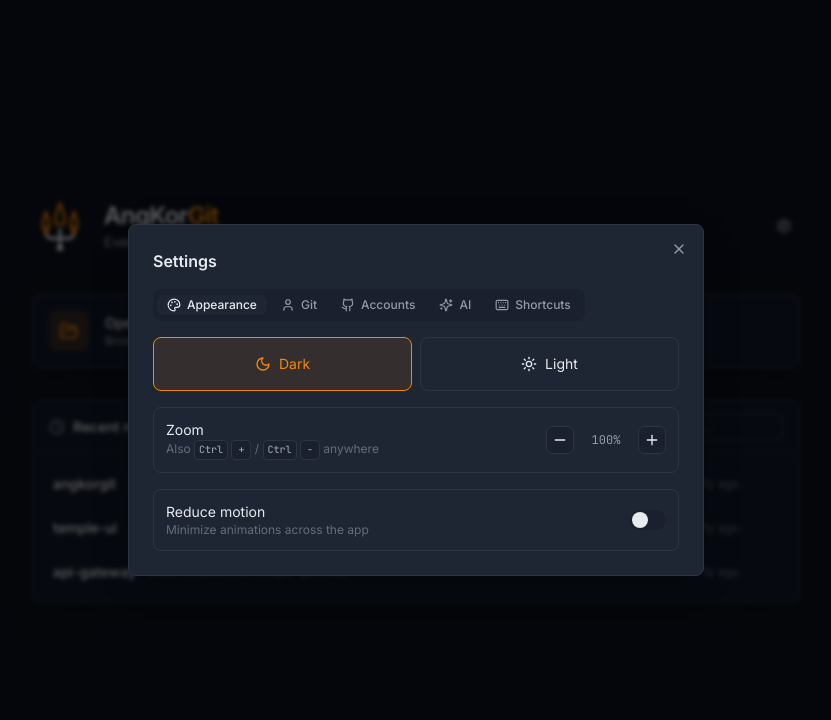
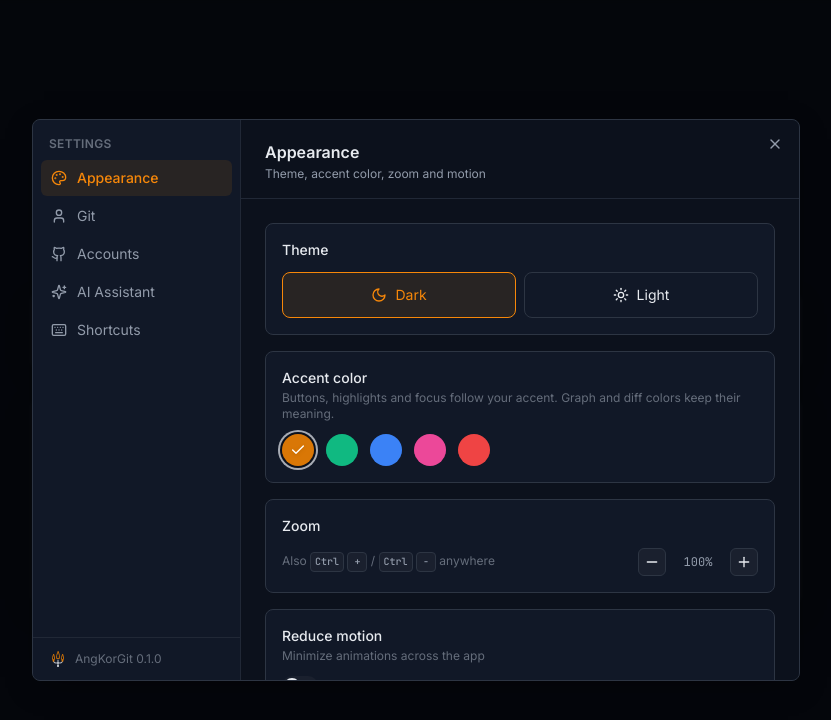
Before and after one commit to cheat2001/angkorgit, a React (Vite) app in the folder apps/desktop/: page /repo in a window 1280 px wide. Both pictures are taken after a click on the button "Settings". Shown: the top 720 px of the page, without its empty margins (224-1055 px from the left). Built offline with nearby package versions, Linux system fonts and the light colour scheme.

Commit message:
refactor(settings): migrate to navigation rail and titled cards

```diff
--- a/apps/desktop/src/features/settings/SettingsDialog.tsx
+++ b/apps/desktop/src/features/settings/SettingsDialog.tsx
@@ -3,18 +3,18 @@ import { toast } from 'sonner';
 import {
   Check,
   Github,
+  Keyboard,
   KeyRound,
-  Trash2,
-  UserRound,
-  UsersRound,
   Minus,
   Moon,
   Palette,
   Plus,
   Sparkles,
   Sun,
+  Trash2,
   User,
-  Keyboard,
+  UserRound,
+  UsersRound,
   Wifi,
 } from 'lucide-react';
 import { AI_PROVIDER_PRESETS, type AiProviderKind } from '@angkorgit/core';
@@ -22,10 +22,11 @@ import {
   Button,
   Dialog,
   DialogContent,
-  DialogHeader,
   DialogTitle,
+  Hint,
   Input,
   Kbd,
+  Logo,
   Select,
   SelectContent,
   SelectItem,
@@ -34,19 +35,36 @@ import {
   Separator,
   Spinner,
   Switch,
-  Tabs,
-  TabsContent,
-  TabsList,
-  TabsTrigger,
   cn,
 } from '@angkorgit/design-system';
 import { ipc } from '@/core/ipc';
 import { useRepo } from '@/features/repository/store';
 import { useUi } from '@/features/ui/store';
-import { useSettings, ZOOM_MAX, ZOOM_MIN } from './store';
+import { ACCENTS, useSettings, ZOOM_MAX, ZOOM_MIN } from './store';
 import { AccountsTab } from './AccountsTab';
 import { getAiProvider } from '@/features/ai/client';
 import { modKey } from '@/shared/utils';
+
+/**
+ * Product-grade settings window: navigation rail on the left, one focused
+ * section on the right — the pattern of Linear / Arc / VS Code, not a
+ * cramped tab strip.
+ */
+
+type SectionId = 'appearance' | 'git' | 'accounts' | 'ai' | 'shortcuts';
+
+const SECTIONS: Array<{
+  id: SectionId;
+  label: string;
+  description: string;
+  icon: React.ComponentType<{ className?: string }>;
+}> = [
+  { id: 'appearance', label: 'Appearance', description: 'Theme, accent color, zoom and motion', icon: Palette },
+  { id: 'git', label: 'Git', description: 'Committer identity and identity profiles', icon: User },
+  { id: 'accounts', label: 'Accounts', description: 'Hosting accounts for push and pull over HTTPS', icon: Github },
+  { id: 'ai', label: 'AI Assistant', description: 'Provider, model and connection', icon: Sparkles },
+  { id: 'shortcuts', label: 'Shortcuts', description: 'Keyboard reference', icon: Keyboard },
+];
 
 function Field({ label, children }: { label: string; children: React.ReactNode }) {
   return (
@@ -57,15 +75,34 @@ function Field({ label, children }: { label: string; children: React.ReactNode }
   );
 }
 
+/** Titled card grouping related controls — the visual unit of every section. */
+function SettingCard({
+  title,
+  description,
+  children,
+}: {
+  title: string;
+  description?: string;
+  children: React.ReactNode;
+}) {
+  return (
+    <section className="rounded-lg border border-border bg-surface p-4">
+      <h3 className="text-sm font-medium">{title}</h3>
+      {description && <p className="mt-0.5 text-xs text-faint">{description}</p>}
+      <div className="mt-3">{children}</div>
+    </section>
+  );
+}
+
 const SHORTCUTS: Array<[string, string[]]> = [
   ['Command palette', ['mod', 'K']],
   ['Toggle terminal', ['mod', '`']],
+  ['Toggle sidebar', ['mod', 'B']],
+  ['Undo / redo operation', ['mod', 'Z / ⇧Z']],
   ['Refresh repository', ['mod', 'R']],
   ['Settings', ['mod', ',']],
   ['Commit (in message box)', ['mod', '⏎']],
-  ['Zoom in / out', ['mod', '+ / −']],
-  ['Reset zoom', ['mod', '0']],
-  ['Toggle sidebar', ['mod', 'B']],
+  ['Zoom in / out / reset', ['mod', '+ / − / 0']],
   ['Close diff view', ['Esc']],
 ];
 
@@ -75,6 +112,7 @@ export function SettingsDialog() {
   const open = dialog === 'settings';
   const settings = useSettings();
 
+  const [section, setSection] = useState<SectionId>('appearance');
   const [gitName, setGitName] = useState('');
   const [gitEmail, setGitEmail] = useState('');
   const [testing, setTesting] = useState(false);
@@ -139,40 +177,58 @@ export function SettingsDialog() {
   };
 
   const preset = AI_PROVIDER_PRESETS[settings.ai.provider];
+  const active = SECTIONS.find((s) => s.id === section) ?? SECTIONS[0];
 
   return (
     <Dialog open={open} onOpenChange={(o) => !o && closeDialog()}>
-      <DialogContent className="max-w-xl">
-        <DialogHeader>
-          <DialogTitle>Settings</DialogTitle>
-        </DialogHeader>
-        <Tabs defaultValue="appearance">
-          <TabsList className="mb-4">
-            <TabsTrigger value="appearance">
-              <Palette className="size-3.5" /> Appearance
-            </TabsTrigger>
-            <TabsTrigger value="git">
-              <User className="size-3.5" /> Git
-            </TabsTrigger>
-            <TabsTrigger value="accounts">
-              <Github className="size-3.5" /> Accounts
-            </TabsTrigger>
-            <TabsTrigger value="ai">
-              <Sparkles className="size-3.5" /> AI
-            </TabsTrigger>
-            <TabsTrigger value="shortcuts">
-              <Keyboard className="size-3.5" /> Shortcuts
-            </TabsTrigger>
-          </TabsList>
+      <DialogContent className="max-w-3xl overflow-hidden p-0">
+        <DialogTitle className="sr-only">Settings</DialogTitle>
+        <div className="flex h-[560px] max-h-[80vh]">
+          {/* Navigation rail */}
+          <nav className="flex w-52 shrink-0 flex-col border-r border-border-subtle bg-surface">
+            <p className="px-4 pb-2 pt-4 text-xs font-semibold uppercase tracking-wide text-faint">
+              Settings
+            </p>
+            <div className="flex-1 px-2">
+              {SECTIONS.map(({ id, label, icon: Icon }) => (
+                <button
+                  key={id}
+                  onClick={() => setSection(id)}
+                  className={cn(
+                    'mb-0.5 flex w-full items-center gap-2.5 rounded-md px-2.5 py-2 text-left text-sm transition-colors',
+                    section === id
+                      ? 'bg-primary/10 font-medium text-primary'
+                      : 'text-muted hover:bg-surface-raised hover:text-foreground',
+                  )}
+                >
+                  <Icon className="size-4 shrink-0" />
+                  {label}
+                </button>
+              ))}
+            </div>
+            <div className="flex items-center gap-2 border-t border-border-subtle px-4 py-3">
+              <Logo size={18} className="text-foreground" />
+              <span className="text-xs text-faint">AngKorGit 0.1.0</span>
+            </div>
+          </nav>
 
-          <TabsContent value="appearance" className="flex flex-col gap-4">
+          {/* Section content */}
+          <div className="flex min-w-0 flex-1 flex-col bg-background">
+            <header className="shrink-0 border-b border-border-subtle px-6 pb-4 pt-5">
+              <h2 className="text-base font-semibold">{active.label}</h2>
+              <p className="mt-0.5 text-xs text-muted">{active.description}</p>
+            </header>
+            <div className="min-h-0 flex-1 overflow-y-auto p-6">
+              {section === 'appearance' && (
+                <div className="flex flex-col gap-4">
+                  <SettingCard title="Theme">
                     <div className="flex gap-2">
                       {(['dark', 'light'] as const).map((theme) => (
                         <button
                           key={theme}
                           onClick={() => settings.setTheme(theme)}
                           className={cn(
-                    'flex flex-1 items-center justify-center gap-2 rounded-lg border p-4 text-sm transition-colors',
+                            'flex flex-1 items-center justify-center gap-2 rounded-lg border p-3 text-sm transition-colors',
                             settings.theme === theme
                               ? 'border-primary bg-primary/10 text-primary'
                               : 'border-border hover:bg-surface-raised',
@@ -183,13 +239,37 @@ export function SettingsDialog() {
                         </button>
                       ))}
                     </div>
-            <div className="flex items-center justify-between rounded-lg border border-border p-3">
-              <div>
-                <p className="text-sm">Zoom</p>
+                  </SettingCard>
+
+                  <SettingCard
+                    title="Accent color"
+                    description="Buttons, highlights and focus follow your accent. Graph and diff colors keep their meaning."
+                  >
+                    <div className="flex items-center gap-3">
+                      {ACCENTS.map((accent) => (
+                        <Hint key={accent.id} label={accent.label}>
+                          <button
+                            aria-label={`Accent: ${accent.label}`}
+                            onClick={() => settings.setAccent(accent.id)}
+                            className={cn(
+                              'flex size-8 items-center justify-center rounded-full transition-transform hover:scale-110',
+                              settings.accent === accent.id &&
+                                'ring-2 ring-foreground/70 ring-offset-2 ring-offset-background',
+                            )}
+                            style={{ background: accent.color }}
+                          >
+                            {settings.accent === accent.id && <Check className="size-4 text-white drop-shadow" />}
+                          </button>
+                        </Hint>
+                      ))}
+                    </div>
+                  </SettingCard>
+
+                  <SettingCard title="Zoom">
+                    <div className="flex items-center justify-between">
                       <p className="text-xs text-faint">
                         Also <Kbd>{modKey()}</Kbd> <Kbd>+</Kbd> / <Kbd>{modKey()}</Kbd> <Kbd>−</Kbd> anywhere
                       </p>
-              </div>
                       <div className="flex items-center gap-1">
                         <Button
                           variant="secondary"
@@ -218,50 +298,61 @@ export function SettingsDialog() {
                         </Button>
                       </div>
                     </div>
-            <div className="flex items-center justify-between rounded-lg border border-border p-3">
-              <div>
-                <p className="text-sm">Reduce motion</p>
-                <p className="text-xs text-faint">Minimize animations across the app</p>
+                  </SettingCard>
+
+                  <SettingCard title="Reduce motion" description="Minimize animations across the app">
+                    <Switch checked={settings.reduceMotion} onCheckedChange={settings.setReduceMotion} />
+                  </SettingCard>
                 </div>
-              <Switch checked={settings.reduceMotion} onCheckedChange={settings.setReduceMotion} />
-            </div>
-          </TabsContent>
+              )}
 
-          <TabsContent value="git" className="flex flex-col gap-4">
+              {section === 'git' && (
+                <div className="flex flex-col gap-4">
+                  <SettingCard
+                    title="Committer identity"
+                    description={
+                      repo
+                        ? `Saved to this repository's .git/config (wins over the global config).`
+                        : 'Saved to your global git config.'
+                    }
+                  >
+                    <div className="flex flex-col gap-3">
                       <Field label="User name">
                         <Input value={gitName} onChange={(e) => setGitName(e.target.value)} placeholder="Your Name" />
                       </Field>
                       <Field label="Email">
-              <Input value={gitEmail} onChange={(e) => setGitEmail(e.target.value)} placeholder="you@example.com" />
+                        <Input
+                          value={gitEmail}
+                          onChange={(e) => setGitEmail(e.target.value)}
+                          placeholder="you@example.com"
+                        />
                       </Field>
-            <p className="text-xs text-faint">
-              {repo ? `Saved to this repository's .git/config` : 'Saved to your global git config'}
-            </p>
-            <Separator />
-            <div className="rounded-lg border border-border p-3">
-              <p className="flex items-center gap-2 text-sm font-medium">
-                <UsersRound className="size-4" /> Identity profiles
-              </p>
-              <p className="mt-1 text-xs text-faint">
-                Save your work and personal identities, then switch per repository — applied to that
-                repo's local config only, so other tools can't override it.
-              </p>
-              <div className="mt-3 flex flex-col gap-1.5">
+                      <div className="flex justify-end">
+                        <Button onClick={() => void saveIdentity()}>Save identity</Button>
+                      </div>
+                    </div>
+                  </SettingCard>
+
+                  <SettingCard
+                    title="Identity profiles"
+                    description="Save work and personal identities, then switch per repository — applied to that repo's local config only, so other tools can't override it."
+                  >
+                    <div className="flex flex-col gap-1.5">
                       {settings.profiles.map((profile) => {
-                  const active = profile.email === gitEmail && profile.name === gitName;
+                        const isActive = profile.email === gitEmail && profile.name === gitName;
                         return (
                           <div
                             key={profile.id}
                             className={cn(
                               'group flex items-center gap-2 rounded-md border p-2',
-                        active ? 'border-primary/50 bg-primary/10' : 'border-border-subtle',
+                              isActive ? 'border-primary/50 bg-primary/10' : 'border-border-subtle',
                             )}
                           >
-                      <UserRound className={cn('size-4 shrink-0', active ? 'text-primary' : 'text-muted')} />
+                            <UserRound className={cn('size-4 shrink-0', isActive ? 'text-primary' : 'text-muted')} />
                             <div className="min-w-0 flex-1">
                               <p className="flex items-center gap-1.5 text-sm">
                                 {profile.label}
-                          {active && <Check className="size-3.5 text-primary" />}
+                                {isActive && <Check className="size-3.5 text-primary" />}
                               </p>
                               <p className="truncate text-xs text-faint">
                                 {profile.name} · {profile.email}
@@ -270,10 +361,10 @@ export function SettingsDialog() {
                             <Button
                               variant="secondary"
                               size="sm"
-                        disabled={active}
+                              disabled={isActive}
                               onClick={() => void applyProfile(profile.name, profile.email, profile.label)}
                             >
-                        {active ? 'Active' : repo ? 'Use for this repo' : 'Use'}
+                              {isActive ? 'Active' : repo ? 'Use for this repo' : 'Use'}
                             </Button>
                             <Button
                               variant="ghost"
@@ -287,6 +378,11 @@ export function SettingsDialog() {
                           </div>
                         );
                       })}
+                      {settings.profiles.length === 0 && (
+                        <p className="flex items-center gap-2 rounded-md border border-dashed border-border p-3 text-xs text-faint">
+                          <UsersRound className="size-4" /> No profiles yet — add your Work and Personal identities below.
+                        </p>
+                      )}
                       <div className="mt-1 flex flex-col gap-2 rounded-md border border-dashed border-border p-2">
                         <div className="flex gap-2">
                           <Input
@@ -295,11 +391,7 @@ export function SettingsDialog() {
                             onChange={(e) => setProfileLabel(e.target.value)}
                             className="w-32 shrink-0"
                           />
-                    <Input
-                      placeholder="Name"
-                      value={profileName}
-                      onChange={(e) => setProfileName(e.target.value)}
-                    />
+                          <Input placeholder="Name" value={profileName} onChange={(e) => setProfileName(e.target.value)} />
                         </div>
                         <div className="flex gap-2">
                           <Input
@@ -320,8 +412,10 @@ export function SettingsDialog() {
                         </div>
                       </div>
                     </div>
-            </div>
-            <Separator />
+                  </SettingCard>
+
+                  <SettingCard title="Advanced">
+                    <div className="flex flex-col gap-3">
                       <Field label="Git executable (used by the built-in terminal)">
                         <Input value={settings.gitExecutable} onChange={(e) => settings.setGitExecutable(e.target.value)} />
                       </Field>
@@ -336,17 +430,20 @@ export function SettingsDialog() {
                           />
                         </div>
                       </Field>
-            <div className="flex justify-end">
-              <Button onClick={() => void saveIdentity()}>Save identity</Button>
                     </div>
-          </TabsContent>
+                  </SettingCard>
+                </div>
+              )}
 
-          <TabsContent value="accounts">
-            <AccountsTab />
-          </TabsContent>
+              {section === 'accounts' && <AccountsTab />}
 
-          <TabsContent value="ai" className="flex flex-col gap-4">
-            <Field label="Provider">
+              {section === 'ai' && (
+                <div className="flex flex-col gap-4">
+                  <SettingCard
+                    title="Provider"
+                    description="Used for commit messages, diff explanations, conflict help and reviews. Local models via Ollama or LM Studio need no API key."
+                  >
+                    <div className="flex flex-col gap-3">
                       <Select
                         value={settings.ai.provider}
                         onValueChange={(value) => {
@@ -369,7 +466,6 @@ export function SettingsDialog() {
                           ))}
                         </SelectContent>
                       </Select>
-            </Field>
                       <Field label="Model">
                         <Input
                           value={settings.ai.model}
@@ -394,21 +490,24 @@ export function SettingsDialog() {
                           placeholder={preset.defaultBaseUrl}
                         />
                       </Field>
-            <div className="flex items-center justify-between">
-              <p className="text-xs text-faint">
-                Used for commit messages, diff explanations, conflict help and reviews.
-              </p>
+                      <div className="flex justify-end">
                         <Button variant="secondary" onClick={() => void testAi()} disabled={testing}>
                           {testing ? <Spinner /> : <Wifi />}
                           Test connection
                         </Button>
                       </div>
-          </TabsContent>
+                    </div>
+                  </SettingCard>
+                </div>
+              )}
 
-          <TabsContent value="shortcuts">
+              {section === 'shortcuts' && (
+                <SettingCard title="Keyboard shortcuts">
                   <div className="flex flex-col">
-              {SHORTCUTS.map(([label, keys]) => (
-                <div key={label} className="flex items-center justify-between border-b border-border-subtle py-2 last:border-0">
+                    {SHORTCUTS.map(([label, keys], index) => (
+                      <div key={label}>
+                        {index > 0 && <Separator />}
+                        <div className="flex items-center justify-between py-2.5">
                           <span className="text-sm">{label}</span>
                           <span className="flex items-center gap-1">
                             {keys.map((key) => (
@@ -416,10 +515,14 @@ export function SettingsDialog() {
                             ))}
                           </span>
                         </div>
+                      </div>
                     ))}
                   </div>
-          </TabsContent>
-        </Tabs>
+                </SettingCard>
+              )}
+            </div>
+          </div>
+        </div>
       </DialogContent>
     </Dialog>
   );
--- a/apps/desktop/src/features/settings/store.ts
+++ b/apps/desktop/src/features/settings/store.ts
@@ -4,6 +4,25 @@ import type { AiConfig } from '@angkorgit/core';
 import { isTauri } from '@/core/ipc';
 
 export type Theme = 'dark' | 'light';
+
+/** User-selectable primary accent. Temple Gold is the brand default. */
+export type AccentId = 'gold' | 'jade' | 'sapphire' | 'lotus' | 'crimson';
+
+export const ACCENTS: Array<{ id: AccentId; label: string; color: string }> = [
+  { id: 'gold', label: 'Temple Gold', color: '#D97706' },
+  { id: 'jade', label: 'Jade', color: '#10B981' },
+  { id: 'sapphire', label: 'Sapphire', color: '#3B82F6' },
+  { id: 'lotus', label: 'Lotus', color: '#EC4899' },
+  { id: 'crimson', label: 'Crimson', color: '#EF4444' },
+];
+
+const ACCENT_CLASSES = ACCENTS.filter((a) => a.id !== 'gold').map((a) => `accent-${a.id}`);
+
+function applyAccent(accent: AccentId): void {
+  const el = document.documentElement;
+  el.classList.remove(...ACCENT_CLASSES);
+  if (accent !== 'gold') el.classList.add(`accent-${accent}`);
+}
 
 /** A reusable committer identity (e.g. Work vs Personal). */
 export interface IdentityProfile {
@@ -34,6 +53,7 @@ function applyZoom(zoom: number): void {
 
 interface SettingsState {
   theme: Theme;
+  accent: AccentId;
   /** UI zoom factor, 0.6–1.6 (1 = 100%). */
   zoom: number;
   /** Path to a git executable for the built-in terminal PATH hint. */
@@ -47,6 +67,7 @@ interface SettingsState {
   profiles: IdentityProfile[];
   ai: AiConfig;
   setTheme: (theme: Theme) => void;
+  setAccent: (accent: AccentId) => void;
   setZoom: (zoom: number) => void;
   zoomIn: () => void;
   zoomOut: () => void;
@@ -67,6 +88,7 @@ export const useSettings = create<SettingsState>()(
   persist(
     (set, get) => ({
       theme: 'dark',
+      accent: 'gold',
       zoom: 1,
       gitExecutable: 'git',
       sshKeyPath: '',
@@ -78,6 +100,10 @@ export const useSettings = create<SettingsState>()(
         document.documentElement.classList.toggle('dark', theme === 'dark');
         document.documentElement.classList.toggle('light', theme === 'light');
         set({ theme });
+      },
+      setAccent: (accent) => {
+        applyAccent(accent);
+        set({ accent });
       },
       setZoom: (zoom) => {
         const clamped = clampZoom(zoom);
@@ -106,6 +132,7 @@ export const useSettings = create<SettingsState>()(
         document.documentElement.classList.toggle('light', theme === 'light');
         const zoom = state?.zoom ?? 1;
         if (zoom !== 1) applyZoom(zoom);
+        applyAccent(state?.accent ?? 'gold');
       },
     },
   ),
```
Also changed, not shown: packages/design-system/src/tokens.css (+16 -0 lines). Lines whose indentation alone changed are shown as unchanged.
